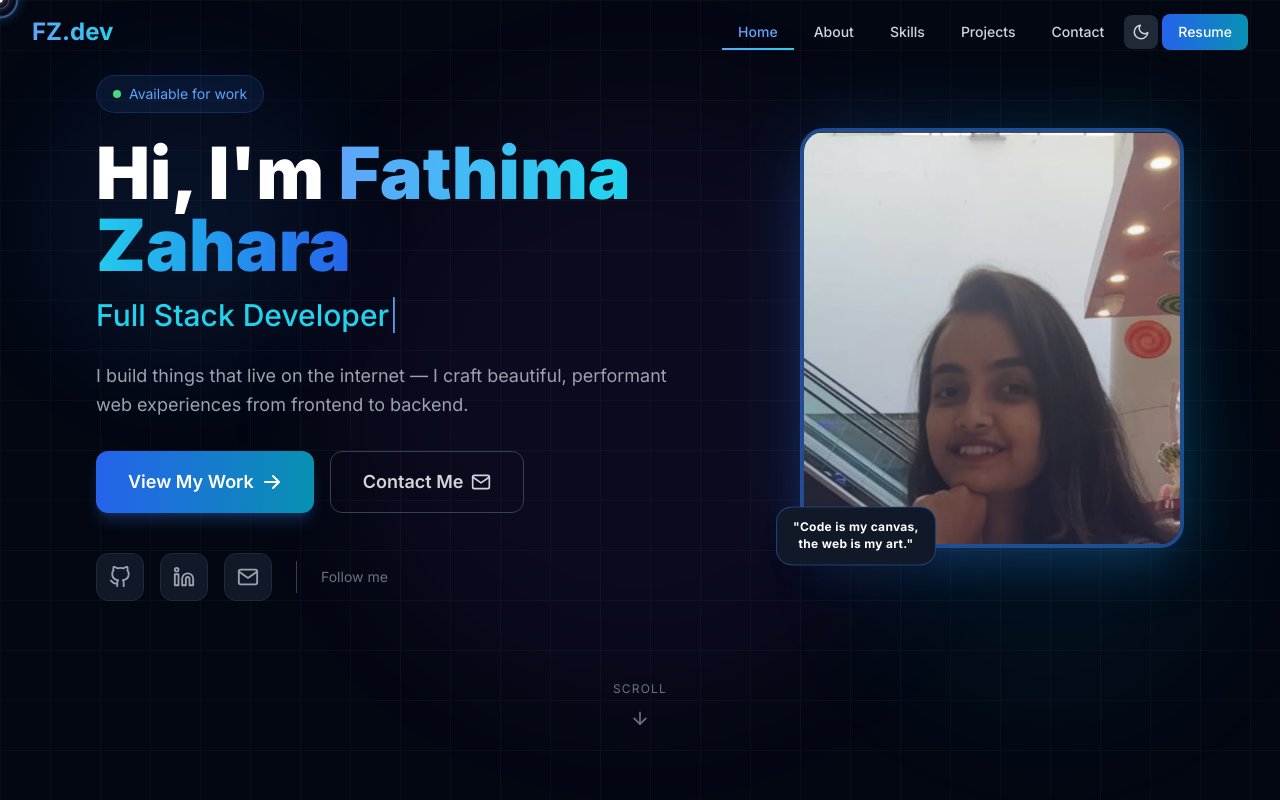
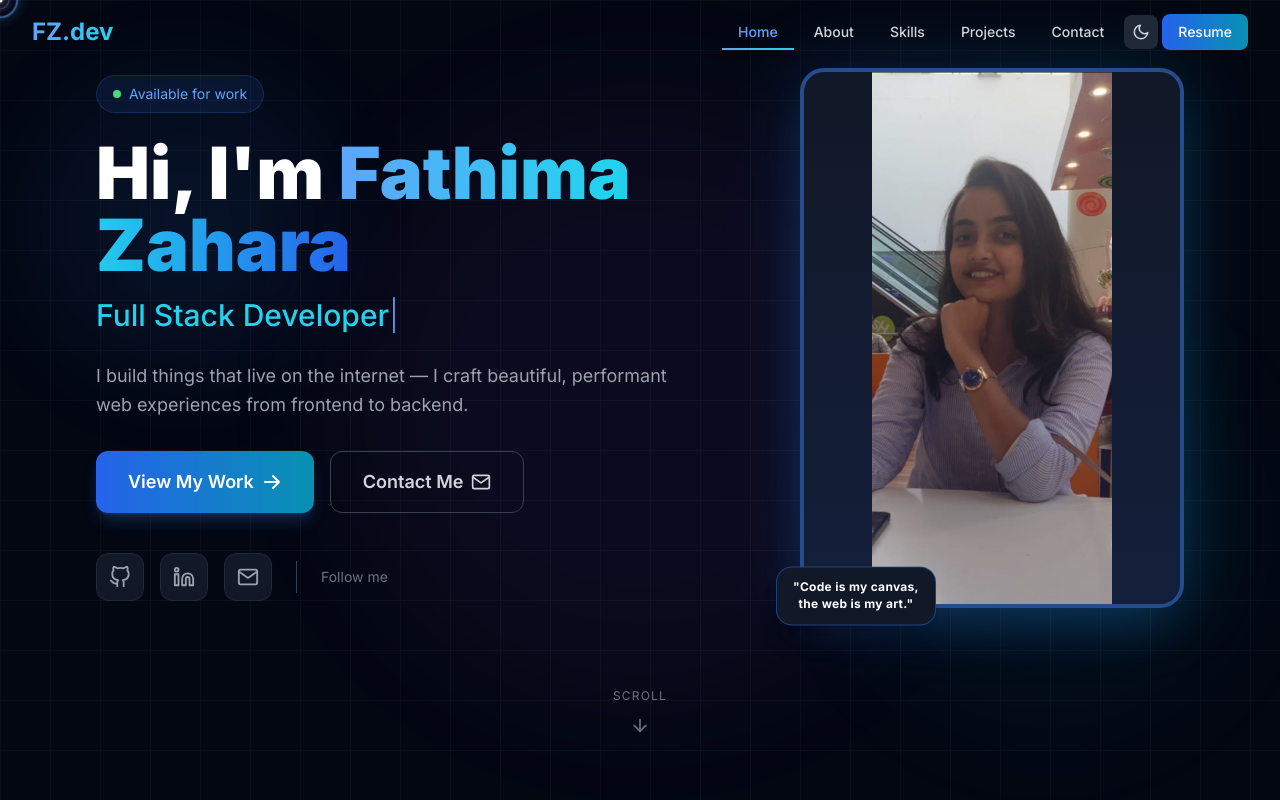
Before and after one commit to zaharaCodes/portfolio, a React (Create React App) app: page / in a window 1280 px wide. Shown: the top 800 px of the page. Built offline with nearby package versions, Linux system fonts and the light colour scheme.

Commit message:
fix photo to show full image

```diff
--- a/src/components/Hero.js
+++ b/src/components/Hero.js
@@ -184,15 +184,15 @@ const Hero = () => {
               {/* Glow behind photo */}
               <div className="absolute inset-0 bg-gradient-to-r from-blue-500 to-cyan-500 blur-2xl opacity-20 rounded-3xl"></div>
 
-              {/* Square Photo - object-top to show full face */}
-              <div className="relative w-80 h-96 md:w-96 md:h-[420px] rounded-3xl overflow-hidden border-4 border-blue-500/50 shadow-2xl shadow-blue-500/20">
-                <img
-                  src="/images/Fathima Zahara.jpg"
-                  alt={info.name}
-                  className="w-full h-full object-cover object-top"
-                />
-                <div className="absolute inset-0 bg-gradient-to-t from-blue-900/20 to-transparent"></div>
-              </div>
+              {/* Full Photo - contain so whole image fits */}
+<div className="relative w-80 h-[500px] md:w-96 md:h-[540px] rounded-3xl overflow-hidden border-4 border-blue-500/50 shadow-2xl shadow-blue-500/20 bg-gray-900">
+  <img
+    src="/images/Fathima Zahara.jpg"
+    alt={info.name}
+    className="w-full h-full object-contain object-center"
+  />
+  <div className="absolute inset-0 bg-gradient-to-t from-blue-900/20 to-transparent pointer-events-none"></div>
+</div>
 
               {/* ONE Strong Quote Badge */}
               <motion.div
```
